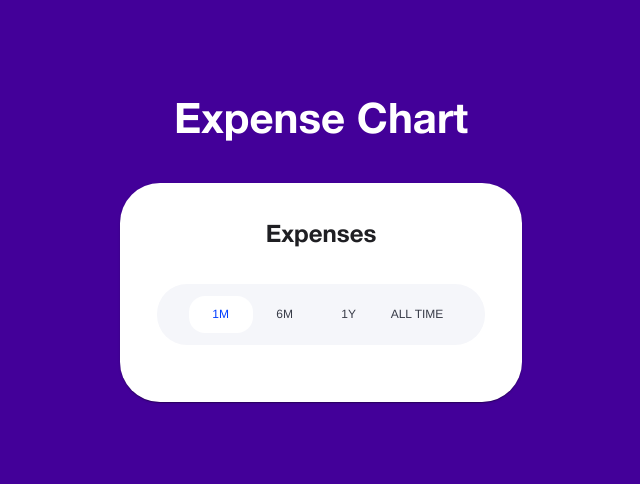
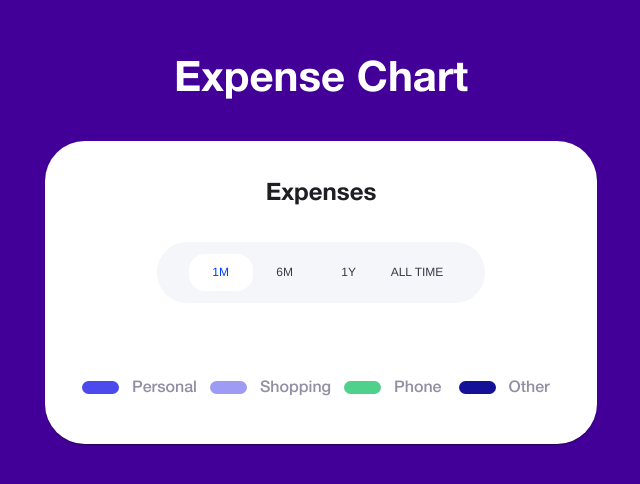
Before and after one commit to MrNewaz/gozayaan-task, a React (Create React App) app: page / in a window 1280 px wide. Shown: the part 156-640 px from the top of the page, without its empty margins (319-959 px from the left). Built offline with nearby package versions, Linux system fonts and the light colour scheme.

Commit message:
Added Legend component

```diff
--- a/src/App.jsx
+++ b/src/App.jsx
@@ -1,12 +1,13 @@
 import { Card, Container } from "@mui/material"
 import CardTitle from "components/CardTitle"
+import Legend from "components/Legend"
 import PageTitle from "components/PageTitle"
 import TabBar from "components/TabBar"
 import data from "data/expense-data.json"
 import useChart from "hooks/useChart"
 
 function App() {
-  const { chart, setChart } = useChart(data)
+  const { chart, setChart, getColorForKey } = useChart(data)
 
   return (
     <Container
@@ -35,6 +36,7 @@ function App() {
         <CardTitle title="Expenses" />
 
         <TabBar data={data} chart={chart} setChart={setChart} />
+        <Legend data={data[0]} getColorForKey={getColorForKey} />
       </Card>
     </Container>
   )
--- /dev/null
+++ b/src/components/Legend.jsx
@@ -0,0 +1,55 @@
+import Box from "@mui/material/Box"
+import Typography from "@mui/material/Typography"
+
+const Legend = ({ data, getColorForKey }) => {
+  return (
+    <Box
+      sx={{
+        mt: { sm: "47px", xs: "32px" },
+        display: "grid",
+        gridTemplateColumns: {
+          sm: "repeat(4, 1fr)",
+          xs: "repeat(2, 1fr)",
+        },
+        gridTemplateRows: "repeat(2, auto)",
+        gap: "13px",
+        justifyItems: "start",
+        alignItems: "start",
+      }}
+    >
+      {Object.keys(data)
+        .slice(1)
+        .map((key) => (
+          <Box
+            key={key}
+            sx={{
+              display: "flex",
+              justifyContent: "center",
+              alignItems: "center",
+              flexDirection: "row",
+              gap: "13px",
+            }}
+          >
+            <Box
+              sx={{
+                width: "37px",
+                height: "13px",
+                borderRadius: "33px",
+                bgcolor: getColorForKey(key),
+              }}
+            />
+            <Typography
+              sx={{
+                fontSize: { sm: "16px", xs: "14px" },
+                color: "var(--text-legend)",
+              }}
+            >
+              {key.charAt(0).toUpperCase() + key.slice(1)}
+            </Typography>
+          </Box>
+        ))}
+    </Box>
+  )
+}
+
+export default Legend
--- a/src/components/TabBar.jsx
+++ b/src/components/TabBar.jsx
@@ -16,7 +16,12 @@ const TabBar = ({ data, chart, setChart }) => {
       }}
     >
       {data.map((item) => (
-        <TabButton chart={chart} item={item} setChart={setChart} />
+        <TabButton
+          key={item.period}
+          chart={chart}
+          item={item}
+          setChart={setChart}
+        />
       ))}
     </Box>
   )
--- a/src/components/TabButton.jsx
+++ b/src/components/TabButton.jsx
@@ -20,7 +20,6 @@ const TabButton = ({ chart, item, setChart }) => {
           color: "var(--inactive)",
         },
       }}
-      key={item.period}
     >
       {item.period}
     </Button>
```
